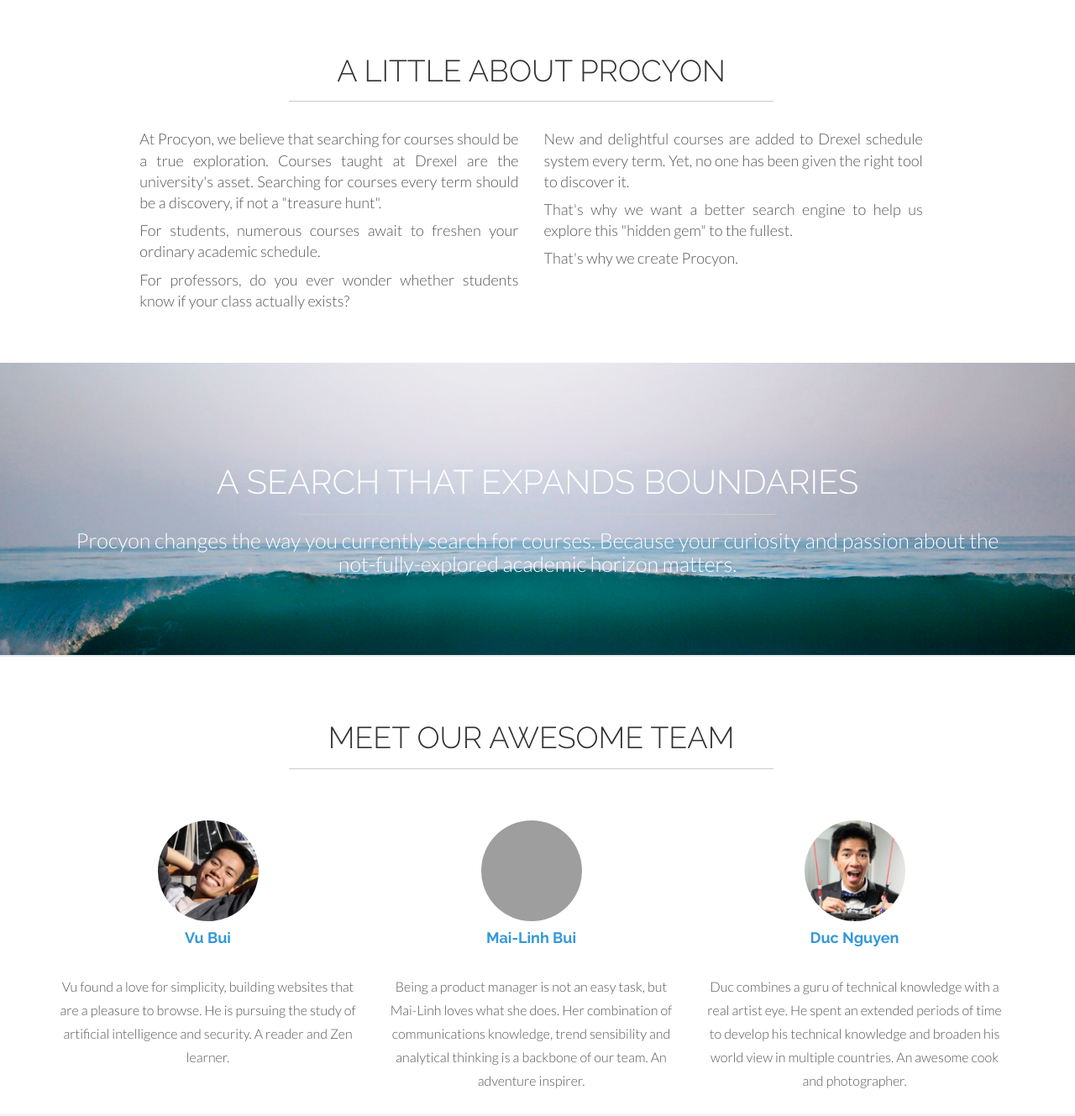
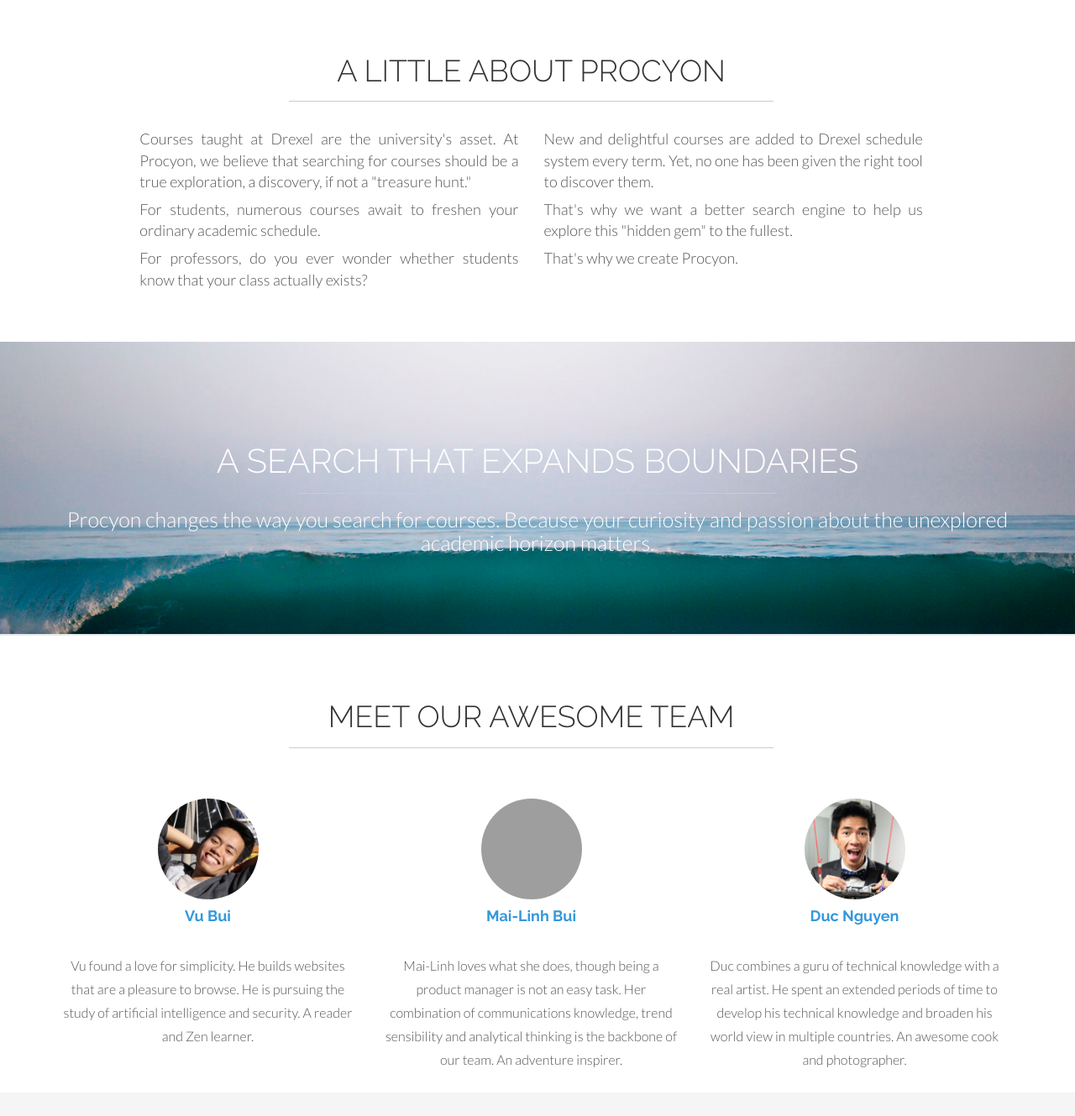
Before and after one commit to mailinhbui/mailinhbui.github.io, a plain HTML site: page index.html in a window 1280 px wide. Shown: the part 980-2309 px from the top of the page at 84% size. Drawn offline with Linux system fonts and the light colour scheme; grey boxes are pictures that could not be loaded.

Commit message:
Tweak grammar and vocab use in all website content

```diff
--- a/index.html
+++ b/index.html
@@ -86,7 +86,7 @@
 				<div class="col-lg-4 callout">
 					<span class="icon icon-eye"></span>
 					<h2>Type Any Keywords</h2>
-					<p>No need to remember the exact course name, course number or CRN; nor to go back and forth on the Term Master Schedule site to confuse your choices. Procyon knows what you need. </p>
+					<p>No need to remember the exact course name, course number or CRN; nor go back and forth on the Term Master Schedule site to confuse your choices. Procyon knows what you need. </p>
 				</div><!-- col-lg-4 -->
 
 				<div class="col-lg-4 callout">
@@ -105,13 +105,13 @@
 				<hr>
         <div class="col-lg-1"></div>
 				<div class="col-lg-5" style="font-size: 18px;">
-					<div style="padding-bottom: 4px; padding-top: 16px; text-align: justify">At Procyon, we believe that searching for courses should be a true exploration. Courses taught at Drexel are the university's asset. Searching for courses every term should be a discovery, if not a "treasure hunt".</div>
+					<div style="padding-bottom: 4px; padding-top: 16px; text-align: justify">Courses taught at Drexel are the university's asset. At Procyon, we believe that searching for courses should be a true exploration, a discovery, if not a "treasure hunt."</div>
 					<div style="padding-bottom: 4px; padding-top: 4px; text-align: justify">For students, numerous courses await to freshen your ordinary academic schedule.</div>
-					<div style="padding-bottom: 16px; padding-top: 4px; text-align: justify">For professors, do you ever wonder whether students know if your class actually exists?</div>
+					<div style="padding-bottom: 16px; padding-top: 4px; text-align: justify">For professors, do you ever wonder whether students know that your class actually exists?</div>
 				</div><!-- col-lg-4 -->
 
 				<div class="col-lg-5" style="font-size: 18px;">
-					<div style="padding-bottom: 4px; padding-top: 16px; text-align: justify">New and delightful courses are added to Drexel schedule system every term. Yet, no one has been given the right tool to discover it.</div>
+					<div style="padding-bottom: 4px; padding-top: 16px; text-align: justify">New and delightful courses are added to Drexel schedule system every term. Yet, no one has been given the right tool to discover them.</div>
 					<div style="padding-bottom: 4px; padding-top: 4px; text-align: justify">That's why we want a better search engine to help us explore this "hidden gem" to the fullest.</div>
 					<div style="padding-bottom: 16px; padding-top: 4px; text-align: justify">That's why we create Procyon.</div>
 
@@ -125,7 +125,7 @@
 			<div class="container">
 				<h1>A SEARCH THAT EXPANDS BOUNDARIES</h1>
 				<hr>
-				<p>Procyon changes the way you currently search for courses. Because your curiosity and passion about the not-fully-explored academic horizon matters.</p>
+				<p>Procyon changes the way you search for courses. Because your curiosity and passion about the unexplored academic horizon matters.</p>
 			</div><!-- container -->
 		</section><!-- section -->
 
@@ -141,7 +141,7 @@
 					<img class="img img-circle" src="assets/img/team/team01.jpg" height="120px" width="120px" alt="">
 					<br>
 					<h4><b><a href="https://www.linkedin.com/in/buidinhvu">Vu Bui</a></b></h4>
-					<p>Vu found a love for simplicity, building websites that are a pleasure to browse. He is pursuing the study of artificial intelligence and security. A reader and Zen learner.</p>
+					<p>Vu found a love for simplicity. He builds websites that are a pleasure to browse. He is pursuing the study of artificial intelligence and security. A reader and Zen learner.</p>
 				</div><!-- col-lg-3 -->
 
 
@@ -151,7 +151,7 @@
 					<br>
 					<h4><b><a href="https://www.linkedin.com/in/mailinhbui">Mai-Linh Bui</a></b></h4>
 					<a href="#" class="icon icon-linkedin"></a>
-					<p>Being a product manager is not an easy task, but Mai-Linh loves what she does. Her combination of communications knowledge, trend sensibility and analytical thinking is a backbone of our team. An adventure inspirer.</p>
+					<p>Mai-Linh loves what she does, though being a product manager is not an easy task. Her combination of communications knowledge, trend sensibility and analytical thinking is the backbone of our team. An adventure inspirer.</p>
 				</div><!-- col-lg-3 -->
 
 				<div class="col-lg-4 centered">
@@ -159,7 +159,7 @@
 					<br>
 					<h4><b><a href="https://www.linkedin.com/in/nguyenvietduc">Duc Nguyen</a></b></h4>
 					<a href="#" class="icon icon-linkedin"></a>
-					<p>Duc combines a guru of technical knowledge with a real artist eye. He spent an extended periods of time to develop his technical knowledge and broaden his world view in multiple countries. An awesome cook and photographer.</p>
+					<p>Duc combines a guru of technical knowledge with a real artist. He spent an extended periods of time to develop his technical knowledge and broaden his world view in multiple countries. An awesome cook and photographer.</p>
 				</div><!-- col-lg-3 -->
 
 			</div><!-- row -->
@@ -174,7 +174,7 @@
 					</div>
 					<div class="col-lg-4">
 						<h2>Want to Join Our Team?</h2>
-						<p>Do you want to be one of us? Sure you want, because we are an awesome team! Here we work hard every day and discuss on ideas, vision, innovation and ... food, too.</p>
+						<p>Do you want to be one of us? Sure you want, because we are an awesome team! Here we work hard every day and discuss on ideas, vision, innovation and food, too.</p>
 						<p><a class="btn btn-success" href="mailto:Go.Procyon@gmail.com">Contact Us</a></p>
 					</div>
 				</div><!-- row -->
```
